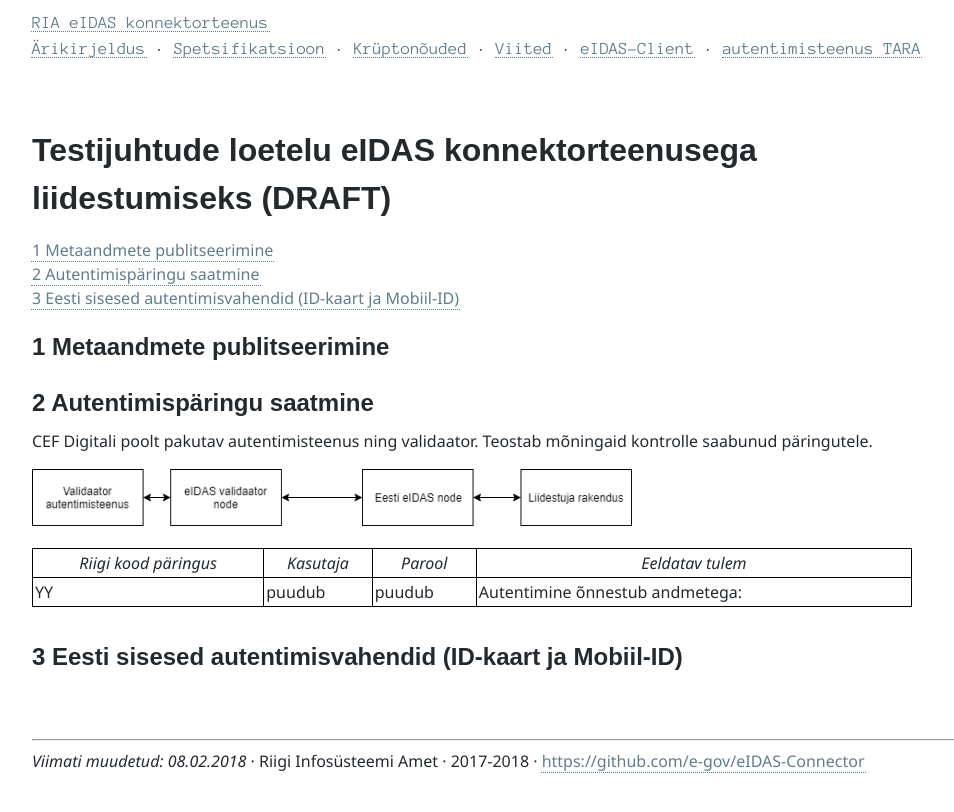
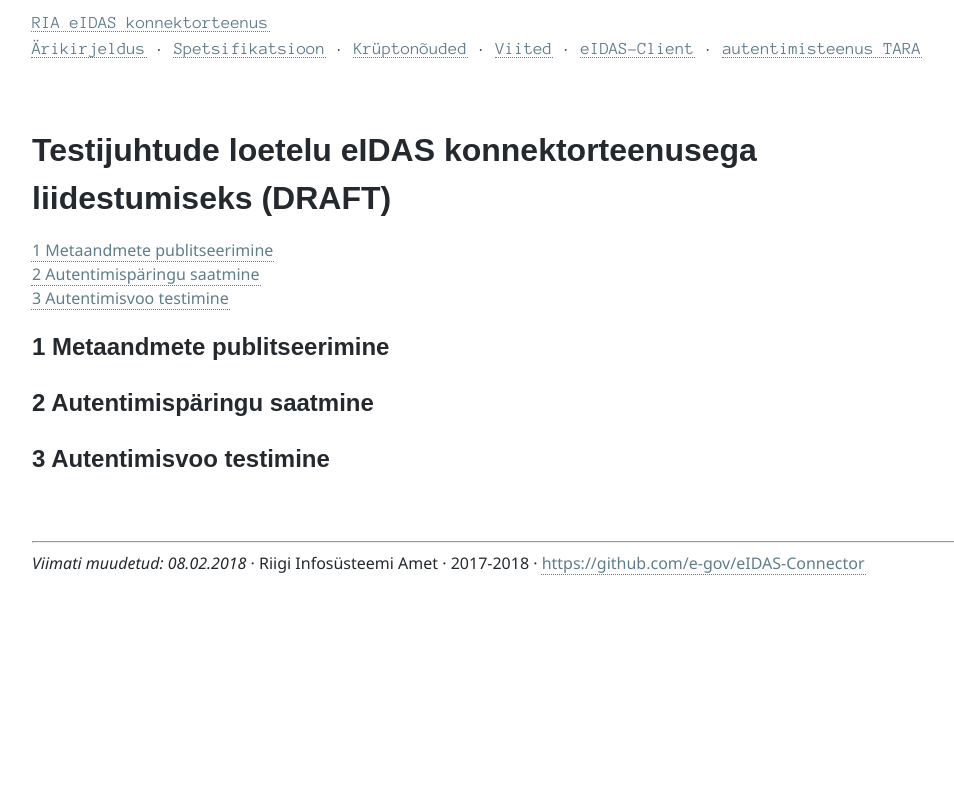
Before and after one commit to e-gov/eIDAS-Node, a Jekyll site: the page built from Testjuhud.md, in a window 1280 px wide. Shown: the top 812 px of the page, without its empty margins (0-954 px from the left). Built offline with Jekyll 4.4.1, drawn with Linux system fonts in a browser that asks for light colours; our own code applies the rules of GitHub Pages for plain Markdown files.

Commit message:
TARAEI-46 Pildiviitade parandamine

```diff
--- a/Testjuhud.md
+++ b/Testjuhud.md
@@ -12,12 +12,6 @@ permalink: Testijuhud
 
 
 ## 2 Autentimispäringu saatmine
-CEF Digitali poolt pakutav autentimisteenus ning validaator. Teostab mõningaid kontrolle saabunud päringutele.
 
-<img src='img/Validaator.PNG' width='600'>
 
-| Riigi kood päringus | Kasutaja | Parool | Eeldatav tulem |
-|---------------------|----------|--------|----------------|
-| YY | puudub | puudub| Autentimine õnnestub andmetega: |
-
-## 3 Eesti sisesed autentimisvahendid (ID-kaart ja Mobiil-ID)
+## 3 Autentimisvoo testimine
```
Also changed, not shown: Liitumisjuhend.md (+1 -1 lines), Testkasutajad.md (+3 -3 lines).
